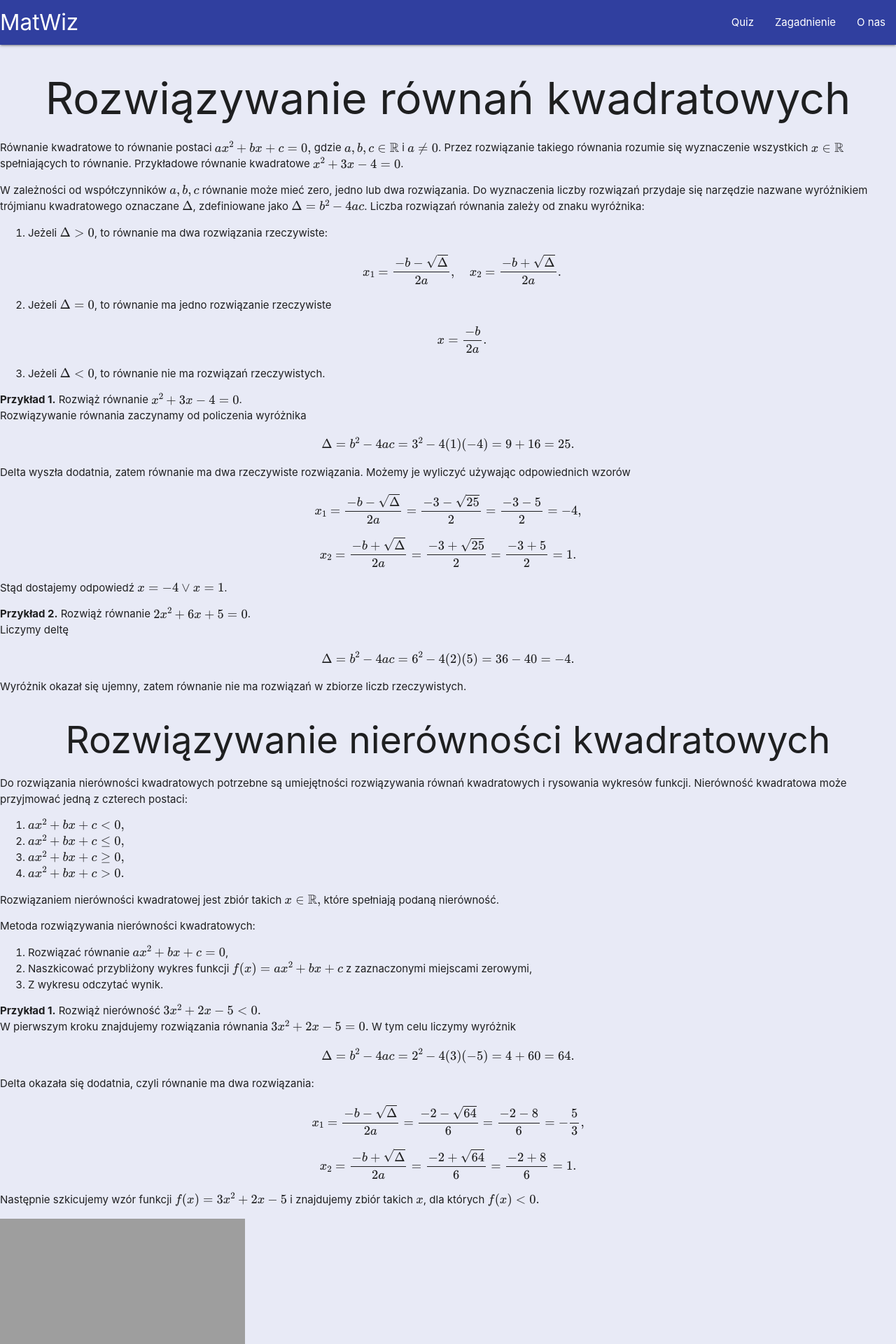
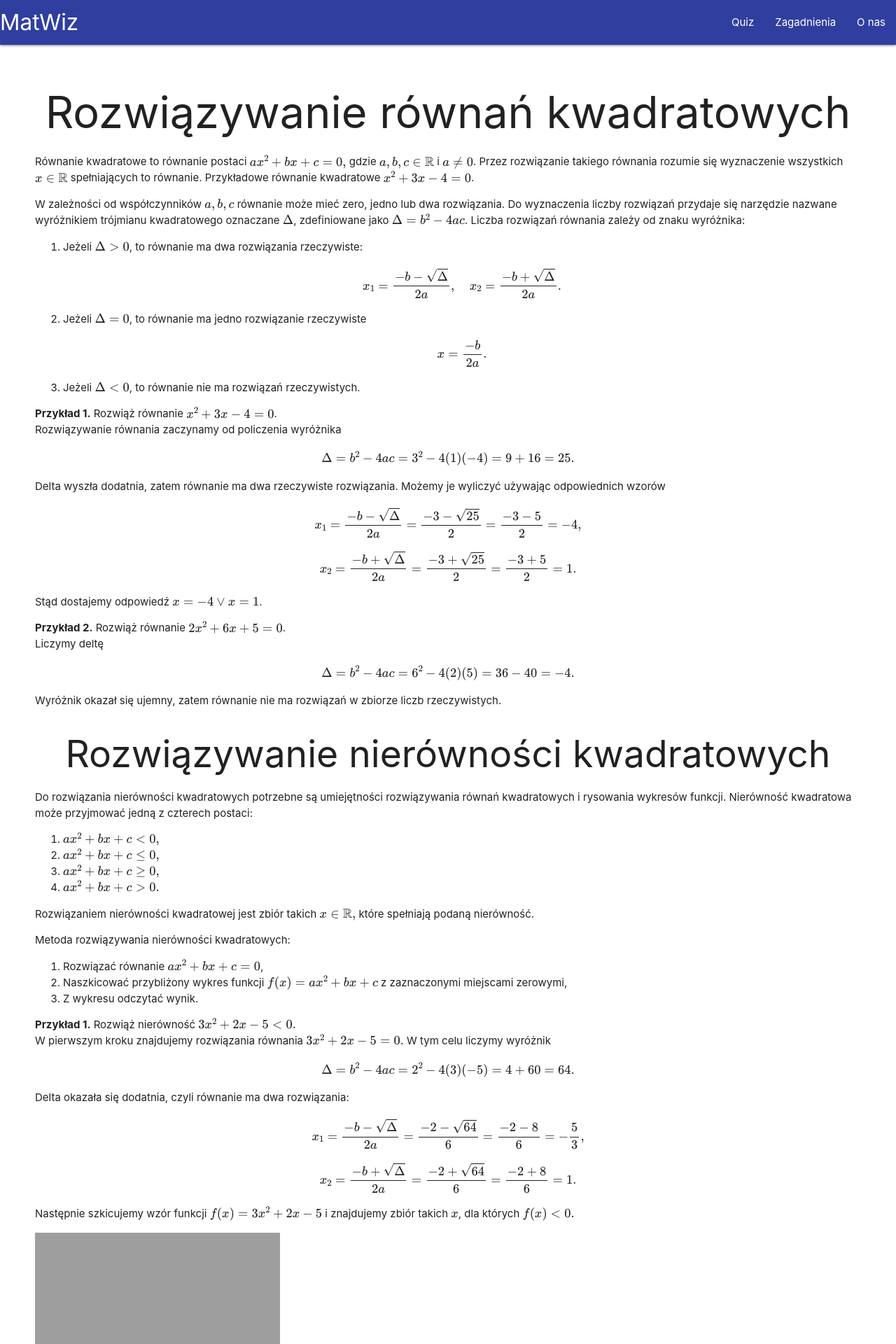
Before and after one commit to pawelduraj/wizualizacje-matematyki, a Flask app: page /quadratics in a window 1280 px wide. Shown: the top 1920 px of the page at 70% size. Run offline with Flask 2, Linux system fonts and the light colour scheme; grey boxes are pictures that could not be loaded.

Commit message:
Added container to subpages
Also improved code formatting

```diff
--- a/app.py
+++ b/app.py
@@ -35,8 +35,8 @@ def quadratic_plots(a, b, c):
     ax = fig.subplots()
     delta = b**2 - 4*a*c
     if delta > 0:
-        x1 = (-b - delta**(0.5))/(2*a)
-        x2 = (-b + delta**(0.5))/(2*a)
+        x1 = (-b - delta**0.5)/(2*a)
+        x2 = (-b + delta**0.5)/(2*a)
         x = np.linspace(x1 - 0.25*abs(x1-x2), x2 + 0.25*abs(x1-x2), 1000)
         ax.plot(x1, 0, 'ro')
         ax.plot(x2, 0, 'ro')
@@ -46,7 +46,6 @@ def quadratic_plots(a, b, c):
     y1 = a*x**2 + b*x + c
     ax.plot(x, y1)
     ax.plot(x, 0*x)
-    fig.patch.set_facecolor('#e8eaf6')
     buf = BytesIO()
     fig.savefig(buf, format='png')
     data = base64.b64encode(buf.getbuffer()).decode('ascii')
--- a/static/style.css
+++ b/static/style.css
@@ -17,28 +17,31 @@ nav, .card-panel {
 
 #content {
     background-color: #ffffff;
-    height: calc(100vh - 56px);
+    min-height: calc(100vh - 56px);
     padding: 20px 50px 20px 50px;
 }
 
 @media only screen and (min-width: 601px) {
 
     #content {
-        height: calc(100vh - 64px);
+        min-height: calc(100vh - 64px);
     }
 }
 
-.topics a{
+.topics a {
     background-color: white;
     border: 2px solid #3f51b5;
+    border-radius: 2px;
     color: black;
     display: inline-block;
     padding: 10px 20px;
     text-align: center;
     text-decoration: none;
+    transition-duration: 0.3s;
 }
 
-.topics a:hover{
+.topics a:hover {
     background-color: #3f51b5;
     color: white;
+    transition-duration: 0.3s;
 }
--- a/templates/index.html
+++ b/templates/index.html
@@ -24,7 +24,7 @@
             <a href="#" data-target="mobile-demo" class="sidenav-trigger"><i class="material-icons">menu</i></a>
             <ul id="nav-mobile" class="right hide-on-med-and-down">
                 <li><a href="/">Quiz</a></li>
-                <li><a href="/problem">Zagadnienie</a></li>
+                <li><a href="/problems">Zagadnienia</a></li>
                 <li><a href="/about">O nas</a></li>
             </ul>
         </div>
@@ -32,7 +32,7 @@
 </div>
 <ul class="sidenav" id="mobile-demo">
     <li><a href="/">Quiz</a></li>
-    <li><a href="/problem">Zagadnienia</a></li>
+    <li><a href="/problems">Zagadnienia</a></li>
     <li><a href="/about">O nas</a></li>
 </ul>
 
@@ -67,7 +67,7 @@
             </p>
             <a class="waves-effect waves-light btn indigo" onclick="check('zad1')">Sprawdź!</a>
         </form>
-    {% elif content=='problem' %}
+    {% elif content=='problems' %}
     <div class="topics">
         <a href="/quadratics">Równania i nierówności kwadratowe</a>
         <a href="/logarithms">Logarytmy</a>
--- a/templates/quadratics.html
+++ b/templates/quadratics.html
@@ -12,10 +12,11 @@
     <link href="https://fonts.googleapis.com/icon?family=Material+Icons" rel="stylesheet">
 
     <!-- Optimize for mobile view -->
-    <meta name="viewport" content="width=device-width, initial-scale=1.0" />
+    <meta name="viewport" content="width=device-width, initial-scale=1.0"/>
 
     <!-- Stylesheet from static directory -->
     <link href="{{ url_for('static',filename='style.css') }}" rel="stylesheet" type="text/css">
+
     <!-- MathJax-->
     <script src="https://polyfill.io/v3/polyfill.min.js?features=es6"></script>
     <script id="MathJax-script" async src="https://cdn.jsdelivr.net/npm/mathjax@3/es5/tex-mml-chtml.js"></script>
@@ -29,7 +30,7 @@
             <a href="#" data-target="mobile-demo" class="sidenav-trigger"><i class="material-icons">menu</i></a>
             <ul id="nav-mobile" class="right hide-on-med-and-down">
                 <li><a href="/">Quiz</a></li>
-                    <li><a href="/problem">Zagadnienie</a></li>
+                <li><a href="/problems">Zagadnienia</a></li>
                 <li><a href="/about">O nas</a></li>
             </ul>
         </div>
@@ -37,9 +38,11 @@
 </div>
 <ul class="sidenav" id="mobile-demo">
     <li><a href="/">Quiz</a></li>
-        <li><a href="/problem">Zagadnienie</a></li>
+    <li><a href="/problems">Zagadnienia</a></li>
     <li><a href="/about">O nas</a></li>
 </ul>
+
+<div id="content" class="container z-depth-2">
     <h1 class="center">Rozwiązywanie równań kwadratowych</h1>
     <p>Równanie kwadratowe to równanie postaci \(ax^2 + bx + c = 0,\) gdzie \(a, b, c \in \mathbb{R}\) i \(a \ne 0\).
         Przez rozwiązanie takiego równania rozumie się wyznaczenie wszystkich \(x \in \mathbb{R}\) spełniających to
@@ -101,7 +104,7 @@
         $$x_2 = \frac{-b + \sqrt{\Delta}}{2a} = \frac{-2 + \sqrt{64}}{6} = \frac{-2 + 8}{6} = 1.$$
         Następnie szkicujemy wzór funkcji \(f(x) = 3x^2 + 2x - 5\) i znajdujemy zbiór takich \(x\), dla których \(f(x)
         \lt 0.\)</p>
-    <p><img src="{{ plot1 }}" alt="Wykres" width="350" height="300" class="center"></p>
+    <p><img src="{{ plot1 }}" alt="Wykres" width="350" height="300" class="materialboxed"></p>
     <p>Stąd dostajemy odpowiedź \(x \in [-\frac{5}{3}, 1].\)</p>
     <p><b>Przykład 2.</b> Rozwiąż nierówność \(3x^2 + 4x + 2 \ge 0.\)<br>
         Licząc deltę otrzymujemy
@@ -128,19 +131,25 @@
     </ol>
     </p>
     <p>Dowód:<br>
-        $$x_1 + x_2 = \frac{-b - \sqrt{\Delta}}{2a} + \frac{-b + \sqrt{\Delta}}{2a} = \frac{-b - \sqrt{\Delta} - b + \sqrt{\Delta}}{2a} =
+        $$x_1 + x_2 = \frac{-b - \sqrt{\Delta}}{2a} + \frac{-b + \sqrt{\Delta}}{2a} = \frac{-b - \sqrt{\Delta} - b +
+        \sqrt{\Delta}}{2a} =
         \frac{-2b}{2a} = \frac{-b}{a};$$
-        $$x_1 \cdot x_2 = \frac{-b - \sqrt{\Delta}}{2a} \cdot \frac{-b + \sqrt{\Delta}}{2a} = \frac{(-b - \sqrt{\Delta)}(-b + \sqrt{\Delta)}}{4a^2} =
+        $$x_1 \cdot x_2 = \frac{-b - \sqrt{\Delta}}{2a} \cdot \frac{-b + \sqrt{\Delta}}{2a} = \frac{(-b -
+        \sqrt{\Delta)}(-b + \sqrt{\Delta)}}{4a^2} =
         \frac{b^2 - \Delta}{4a^2} = \frac{b^2 - (b^2 - 4ac)}{4a^2} = \frac{4ac}{4a^2} = \frac{c}{a}.$$</p>
     <p>Wzory Viete'a są bardzo przydatne na przykład przy rozwiązywaniu równań kwadratowych z parametrem.<br>
-        <b>Przykład 1.</b> Dla jakich wartości parametru \(m \in \mathbb{R}\) równanie \(x^2 + mx + m = 0\) ma dwa różne rozwiązania rzeczywiste przeciwnych znaków?<br>
-            Podane równanie będzie miało dwa rozwiązania wtedy, gdy wyróżnik będzie większy od 0. zaczynamy więc od rozwiązania nierówności \(\Delta \gt 0.\)
-            $$\Delta = b^2 - 4ac = m^2 - 4m = m(m - 4). \quad \Delta \gt 0 \Leftrightarrow m(m-4) \gt 0 \Leftrightarrow m \in (-\infty, 0) \cup (4, \infty).$$
-            Teraz pozostaje sprawdzić dla jakich \(m \in (-\infty, 0) \cup (4, \infty)\) \(x_1\) i \(x_2\) mają przeciwne znaki.
-            Dwie liczby mają przeciwne znaki wtedy i tylko wtedy, gdy ich iloczyn jest ujemny. Skorzystamy w tym miejscu z poznanych wzorów Viete'a.
+        <b>Przykład 1.</b> Dla jakich wartości parametru \(m \in \mathbb{R}\) równanie \(x^2 + mx + m = 0\)
+        ma dwa różne rozwiązania rzeczywiste przeciwnych znaków?<br>
+        Podane równanie będzie miało dwa rozwiązania wtedy, gdy wyróżnik będzie większy od 0. zaczynamy więc od
+        rozwiązania nierówności \(\Delta \gt 0.\)
+        $$\Delta = b^2 - 4ac = m^2 - 4m = m(m - 4). \quad \Delta \gt 0 \Leftrightarrow m(m-4) \gt 0 \Leftrightarrow m
+        \in (-\infty, 0) \cup (4, \infty).$$
+        Teraz pozostaje sprawdzić dla jakich \(m \in (-\infty, 0) \cup (4, \infty)\) \(x_1\) i \(x_2\) mają przeciwne
+        znaki. Dwie liczby mają przeciwne znaki wtedy i tylko wtedy, gdy ich iloczyn jest ujemny.
+        Skorzystamy w tym miejscu z poznanych wzorów Viete'a.
         $$x_1 \cdot x_2 = \frac{c}{a} = \frac{m}{1} = m. \quad x_1 \cdot x_2 \lt 0 \Leftrightarrow m \lt 0.$$
         Stąd otrzymujemy odpowiedź \(m \in (-\infty, 0).\)
     </p>
+</div>
 </body>
-
 </html>
```
Also changed, not shown: templates/glowna.html (+10 -9 lines), templates/info.html (+4 -3 lines), templates/logarithms.html (+5 -3 lines), templates/sequences.html (+7 -6 lines). Lines whose indentation alone changed are shown as unchanged.
